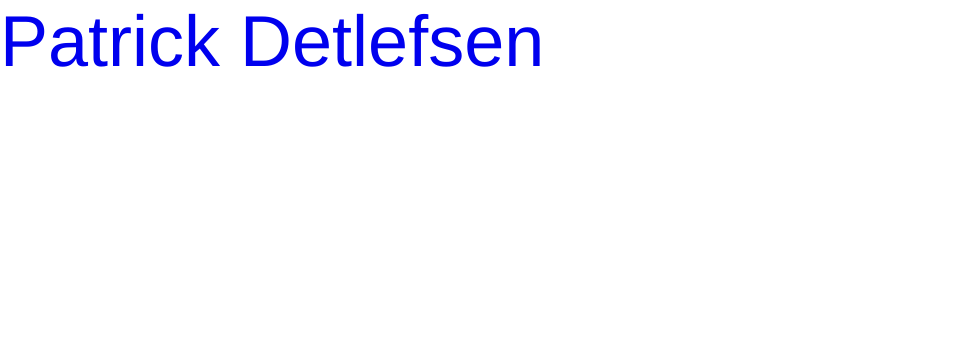
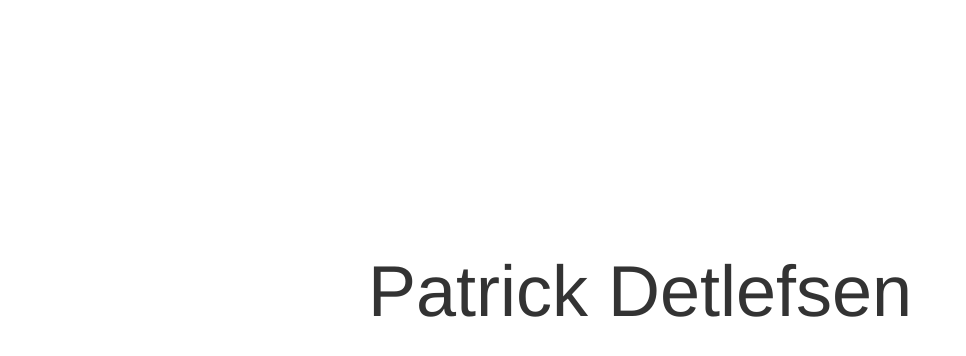
Before and after one commit to patrickdet/patrickdet.github.com, a plain HTML site: page index.html in a window 1280 px wide. Shown: the whole page, without its empty margins (0-966 px from the left). Drawn offline with Linux system fonts and the light colour scheme.

Commit message:
more css to fix this

```diff
--- a/index.html
+++ b/index.html
@@ -11,17 +11,29 @@
 			}
                         body {
                                 font-family: helvetica;
+                                color:#333;
                         }
-			a {
+			p {
 				font-size:4.5em;
 				padding-top:250px;
 				text-align:center;
+			}
+
+                        a {
                                 text-decoration:none;
-			}
+                                color:#333;
+                        }
+
+                        a:visited {
+                                text-decoration:none;
+                                color:#333;
+                        }
 
 		</style>
 	</head>
 	<body>
+              <p>
 		<a href="http://twitter.com/patrickdet">Patrick Detlefsen</a>
+              </p>
 	</body>
 </html>
```
